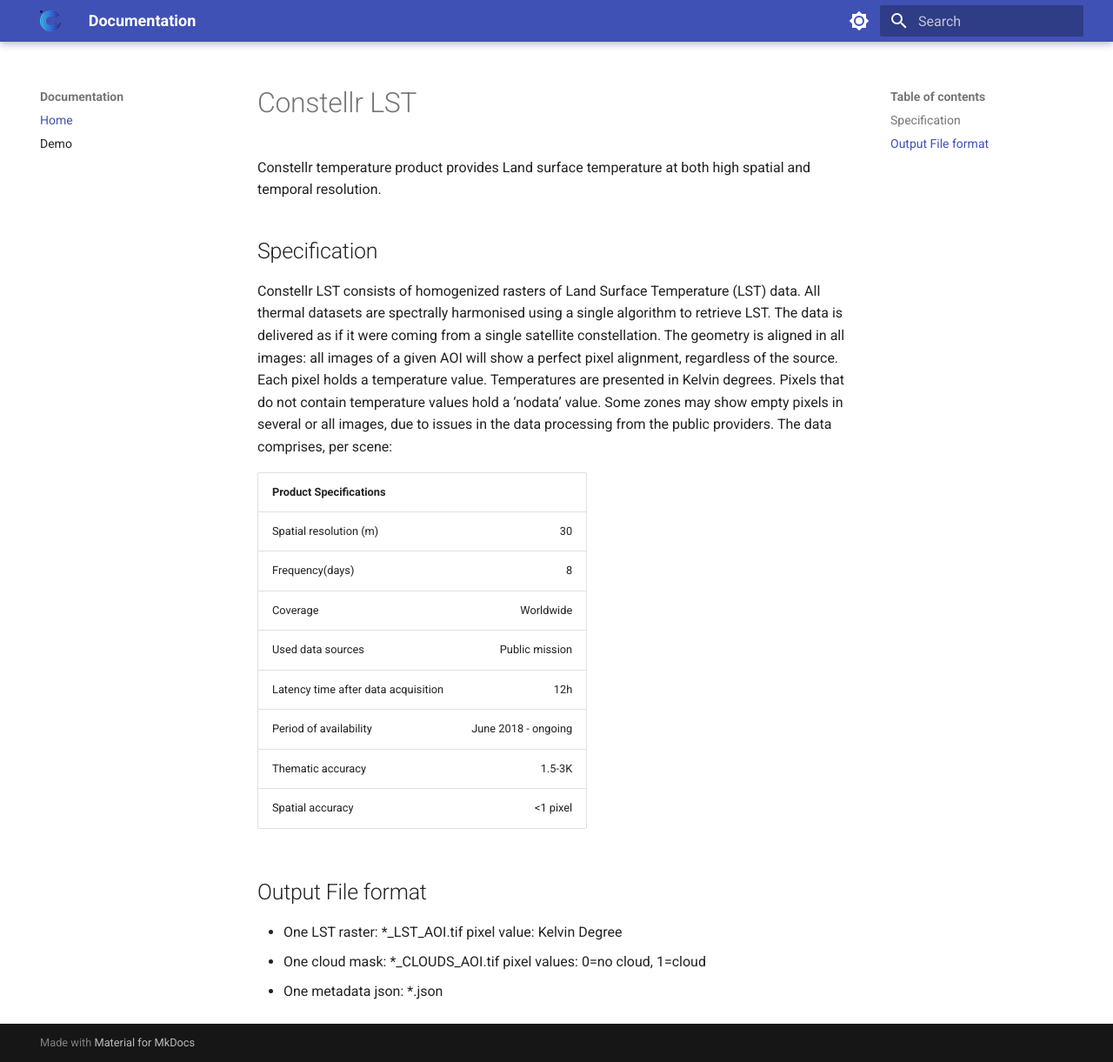
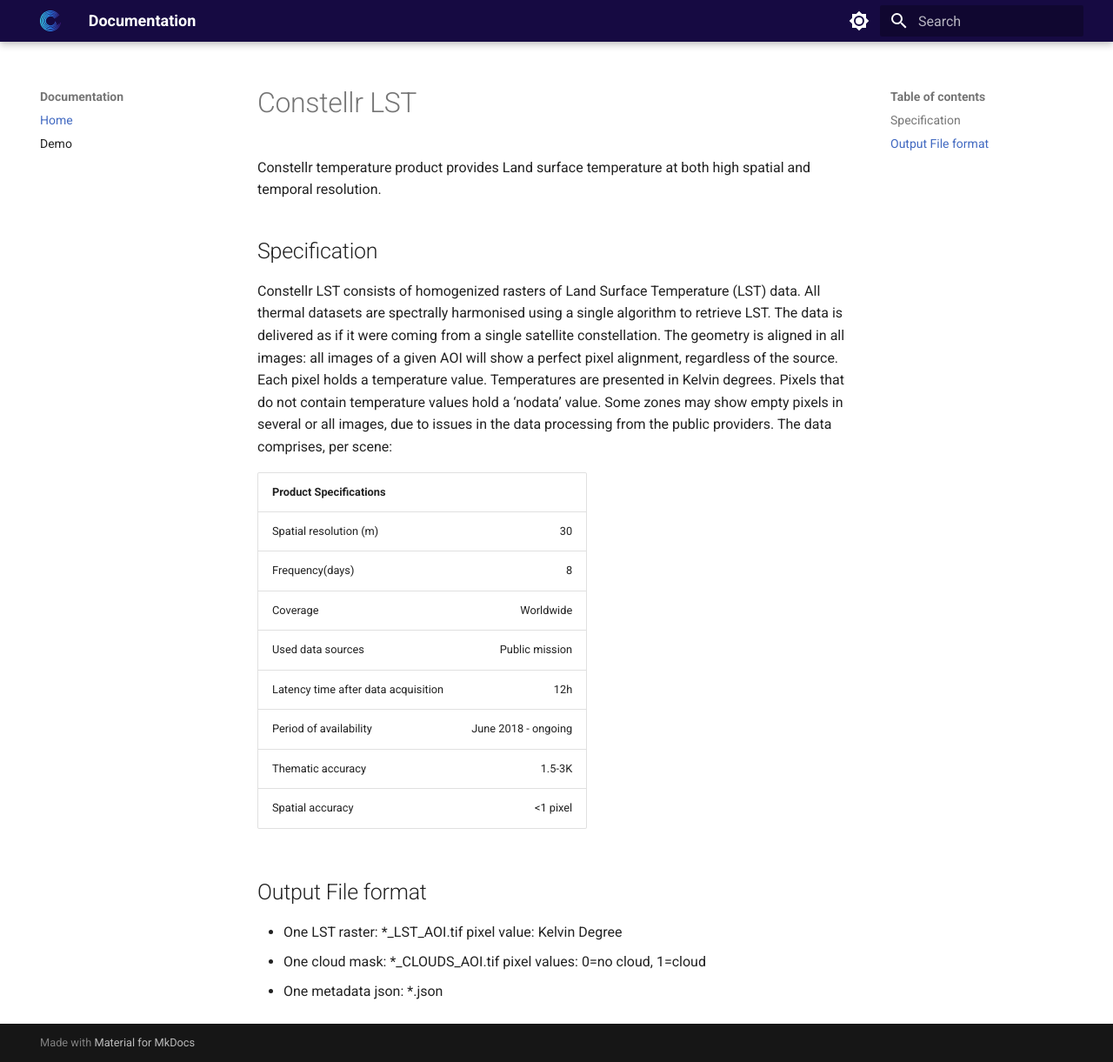
Before and after one commit to constellr/product-lst, an MkDocs documentation site: the page built from docs/index.md, in a window 1280 px wide and 1221 px high. Shown: the whole window at 87% size. Built offline with MkDocs 1.6.1 and Material for MkDocs 9.7.7, drawn with Linux system fonts in a browser that asks for light colours.

Commit message:
cosmetics css

```diff
--- /dev/null
+++ b/docs/stylesheets/extra.css
@@ -0,0 +1,13 @@
+[data-md-color-scheme="default"] {
+    --md-primary-fg-color: #160A42;
+    --font-family: Inter, sans-serif;
+    --md-typeset-a-color: #4169c1;
+}
+
+[data-md-color-scheme="slate"] {
+    --md-default-fg-color: hsla(var(--md-hue), 15%, 90%, 0.9);
+    --md-default-fg-color--light: hsla(var(--md-hue), 15%, 90%, 1);
+    --md-primary-fg-color: #160A42;
+    --md-default-bg-color: rgb(15, 6, 40);
+    --font-family: Inter, sans-serif;
+}
--- a/mkdocs.yml
+++ b/mkdocs.yml
@@ -31,7 +31,7 @@
         icon: material/brightness-4
         name: Switch to light mode
 extra_css:
-  - stylesheets/extra.
+  - stylesheets/extra.css
 
 markdown_extensions:
   - pymdownx.arithmatex:
--- a/pyproject.toml
+++ b/pyproject.toml
@@ -1,14 +1,15 @@
 [project]
 name = "product-lst"
 version = "0.1.0"
-description = "Default template for PDM package"
+description = "Constellr Public Documentation"
 authors = [
-    {name = "Jonas Berhin", email = "jonas.berhin@gmail.com"},
+    {name = "Jonas Berhin", email = "jonas.berhin@constellr.com"},
 ]
 dependencies = [
     "mkdocs>=1.5.3",
     "mkdocs-material>=9.5.12",
     "mkdocs-bibtex>=2.14.1",
+    "pandoc>=2.3",
 ]
 requires-python = "==3.12.*"
 readme = "README.md"
```
Also changed, not shown: src/product_lst/__init__.py (deleted), 1 other file.
